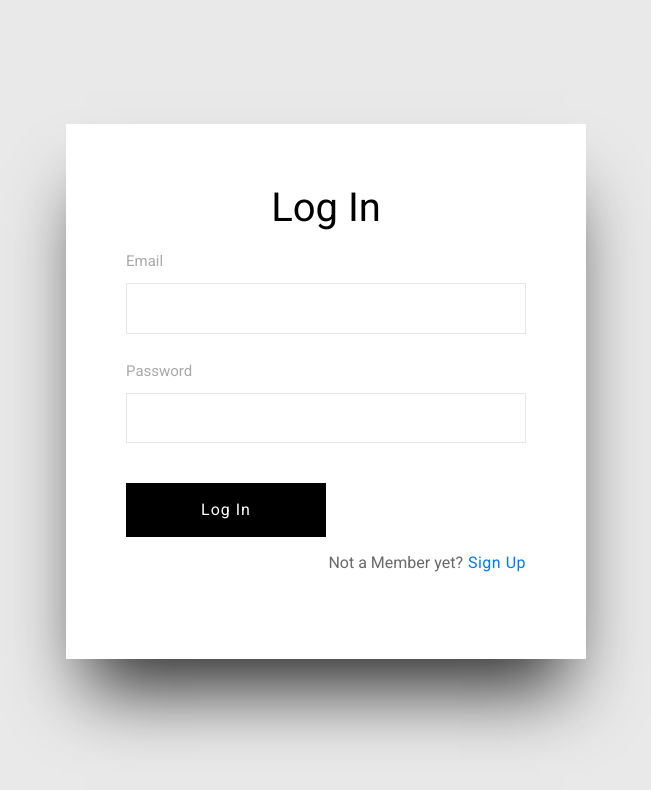
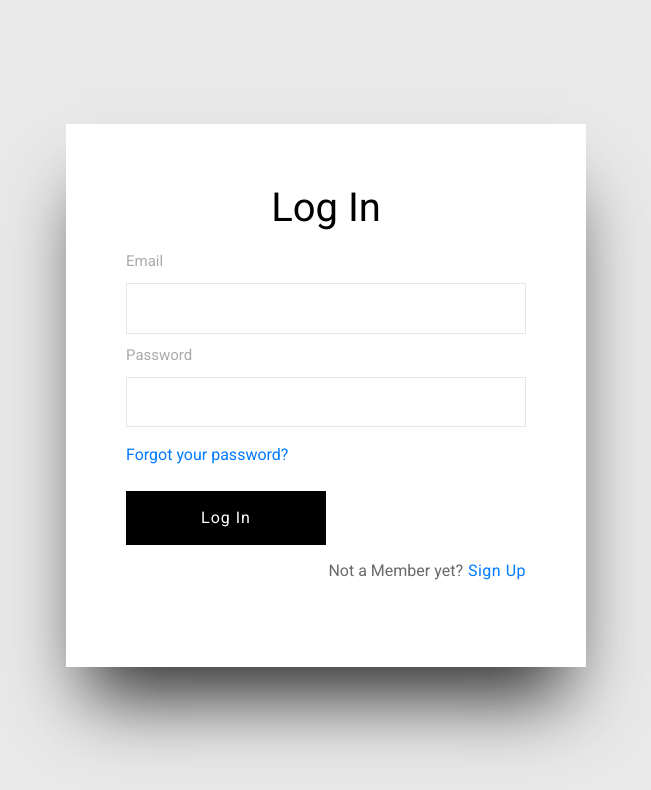
Before and after one commit to mlemonius/Literacy-Website, a React (Create React App) app in the folder client/: page /login in a window 1280 px wide. Shown: the top 790 px of the page, without its empty margins (314-965 px from the left). Built offline with nearby package versions, Linux system fonts and the light colour scheme.

Commit message:
login page post request

```diff
--- a/client/src/Components/LoginPage/Login.jsx
+++ b/client/src/Components/LoginPage/Login.jsx
@@ -1,17 +1,36 @@
-import React from "react";
+import React, { Component } from "react";
 import { Link } from "react-router-dom";
+import {
+  Dialog,
+  DialogTitle,
+  DialogContent,
+  DialogContentText,
+  DialogActions,
+  Button,
+} from "@material-ui/core";
 
-const Login = (props) => {
-  const {
-    email,
-    setEmail,
-    password,
-    setPassword,
-    handleLogin,
-    emailError,
-    passwordError,
-  } = props;
+class Login extends Component {
+  state = {
+    open: false,
+  };
 
+  handleClickOpen = () => {
+    this.setState({ open: true });
+  };
+
+  handleClose = () => {
+    this.setState({ open: false });
+  };
+
+  handleSubmit = () => {
+    if (this.props.valid) {
+      this.props.handleLogin();
+    } else {
+      this.handleClickOpen();
+    }
+  };
+
+  render() {
     return (
       <section className="login">
         <div className="loginContainer" style={{ marginTop: "10%" }}>
@@ -21,32 +40,52 @@ const Login = (props) => {
             type="text"
             autoFocus
             required
-          value={email}
-          onChange={(e) => setEmail(e.target.value)}
+            value={this.props.email}
+            onChange={(e) => this.props.setEmail(e.target.value)}
           />
-        <p className="errorMsg">{emailError}</p>
 
           <label>Password</label>
           <input
             type="password"
             required
-          value={password}
-          onChange={(e) => setPassword(e.target.value)}
+            value={this.props.password}
+            onChange={(e) => this.props.setPassword(e.target.value)}
           />
-        <p className="errorMsg">{passwordError}</p>
+
+          <p></p>
+          <Link to="/forgot-password">Forgot your password?</Link>
 
           <div className="btnContainer">
-          <button onClick={handleLogin}>Log In</button>
+            <button onClick={this.handleSubmit}>Log In</button>
             <p>
               Not a Member yet?
               <span>
-              <Link to="/signup">Sign Up</Link>
+                <Link to="/email-confirmation">Sign Up</Link>
               </span>
             </p>
           </div>
+          <Dialog
+            open={this.state.open}
+            onClose={this.handleClose}
+            aria-labelledby="alert-dialog-title"
+            aria-describedby="alert-dialog-description"
+          >
+            <DialogTitle id="alert-dialog-title">Forget anything?</DialogTitle>
+            <DialogContent>
+              <DialogContentText id="alert-dialog-description">
+                Please fill in all the required fields.
+              </DialogContentText>
+            </DialogContent>
+            <DialogActions>
+              <Button onClick={this.handleClose} color="primary" autoFocus>
+                Absolutely!
+              </Button>
+            </DialogActions>
+          </Dialog>
         </div>
       </section>
     );
-};
+  }
+}
 
 export default Login;
--- a/client/src/Components/LoginPage/index.jsx
+++ b/client/src/Components/LoginPage/index.jsx
@@ -1,113 +1,120 @@
-import React, { useState, useEffect } from "react";
-// import fire from "../fire";
+import React, { Component } from "react";
 import Login from "./Login";
 // import SignUpForm from "../SignupPage/SignUpForm";
 import "../../Styles/login.css";
+import axios from "axios";
+import qs from "qs";
+import { login } from "../../actions/credentialActions";
+import { connect } from "react-redux";
+import { bindActionCreators } from "redux";
 
-function LoginPage() {
-  const [clicked, setClicked] = useState(false); //debug
-  const [user, setUser] = useState("");
-  const [email, setEmail] = useState("");
-  const [password, setPassword] = useState("");
-  const [emailError, setEmailError] = useState("");
-  const [passwordError, setPasswordError] = useState("");
-  const [hasAccount, setHasAccount] = useState("");
-
-  const clearInputs = () => {
-    setEmail("");
-    setPassword("");
+class LoginPage extends Component {
+  state = {
+    email: "",
+    password: "",
+    valid: false,
   };
 
-  const clearErrors = () => {
-    setEmailError("");
-    setPasswordError("");
+  setEmail = (value) => {
+    if (this.validateEmail(value)) this.setState({ email: value, valid: true });
+    else this.setState({ email: value, valid: false });
   };
 
-  const handleLogin = () => {
-    setClicked(true);
-    clearErrors();
-
-    //   fire
-    //     .auth()
-    //     .signInWithEmailAndPassword(email, password)
-    //     .catch((err) => {
-    //       switch (err.code) {
-    //         case "auth/invalid-email":
-    //         case "auth/user-disabled":
-    //         case "auth/user-not-found":
-    //           setEmailError(err.message);
-    //           break;
-    //         case "auth/wrong-password":
-    //           setPasswordError(err.message);
-    //           break;
-    //       }
-    //     });
+  setPassword = (value) => {
+    if (value !== "" && this.validateEmail(this.state.email))
+      this.setState({ password: value, valid: true });
+    else this.setState({ password: value, valid: false });
   };
 
-  const handleSignup = () => {
-    setClicked(true);
-    clearErrors();
-
-    //   fire
-    //     .auth()
-    //     .createUserWithEmailAndPassword(email, password)
-    //     .catch((err) => {
-    //       switch (err.code) {
-    //         case "auth/email-already-in-use":
-    //         case "auth/invalid-email":
-    //           setEmailError(err.message);
-    //           break;
-    //         case "auth/weak-password":
-    //           setPasswordError(err.message);
-    //           break;
-    //       }
-    //     });
+  clearInputs = () => {
+    this.setState({
+      email: "",
+      password: "",
+    });
   };
 
-  const handleLogout = () => {
-    setClicked(false);
-    // fire.auth().signOut();
+  validateEmail = () => {
+    if (/^[a-zA-Z0-9]+@(?:[a-zA-Z0-9]+\.)+[A-Za-z]+$/.test(this.state.email)) {
+      return true;
+    } else {
+      return false;
+    }
+  };
+
+  validatePassword = (pw) => {
+    if (pw.length >= 8) {
+      return true;
+    } else {
+      return false;
+    }
+  };
+
+  handleLogin = () => {
+    axios({
+      method: "post",
+      url: "https://secure-bastion-85489.herokuapp.com/server/login",
+      data: qs.stringify({
+        username: this.state.email,
+        password: this.state.password,
+      }),
+      headers: {
+        "content-type": "application/x-www-form-urlencoded;charset=utf-8",
+      },
+    }).then((response) => {
+      console.log(response);
+      if (response.status === 200) {
+        if (response.data.message === "success") {
+          this.props.login(response.data.userID, this.state.email);
+          this.props.history.push("/");
+          console.log(this.props.userID);
+        } else {
+          // this.setState({ valid: false });
+        }
+      } else {
+      }
+    });
+  };
+
+  setValid = (value) => {
+    this.setState({ valid: value });
+  };
+
+  handleLogout = () => {
+    axios.post("", {}).then((response) => {});
     console.log("Log out");
   };
 
-  const authListener = () => {
-    //   fire.auth().onAuthStateChanged((user) => {
-    //     if (user) {
-    //       clearInputs();
-    //       setUser(user);
-    //     } else {
-    //       setUser("");
-    //     }
-    //   });
-  };
-
-  useEffect(() => {
-    authListener();
-  });
-
-  return (
-    <div className="LoginPage">
-      {/* {user ? ( */}
-      {clicked ? (
-        // <SignUpForm handleLogout={handleLogout} />
-        <></>
-      ) : (
+  render() {
+    return (
+      <div className="LoginPage">
         <Login
-          clicked={clicked} //debug
-          email={email}
-          setEmail={setEmail}
-          password={password}
-          setPassword={setPassword}
-          handleLogin={handleLogin}
-          handleSignup={handleSignup}
-          hasAccount={hasAccount}
-          setHasAccount={setHasAccount}
-          emailError={emailError}
-          passwordError={passwordError}
+          email={this.state.email}
+          setEmail={this.setEmail}
+          password={this.state.password}
+          setPassword={this.setPassword}
+          handleLogin={this.handleLogin}
+          validateEmail={this.validateEmail}
+          valid={this.state.valid}
+          setValid={this.setValid}
         />
-      )}
-    </div>
-  );
+      </div>
+    );
+  }
 }
 
-export default LoginPage;
+const mapStateToProps = (state) => {
+  return {
+    userID: state.userInfo.userID,
+  };
+};
+
+const mapDispatchToProps = (dispatch) => {
+  return bindActionCreators(
+    {
+      login,
+    },
+    dispatch
+  );
+};
+
+export default connect(mapStateToProps, mapDispatchToProps)(LoginPage);
```
Lines whose indentation alone changed are shown as unchanged.
